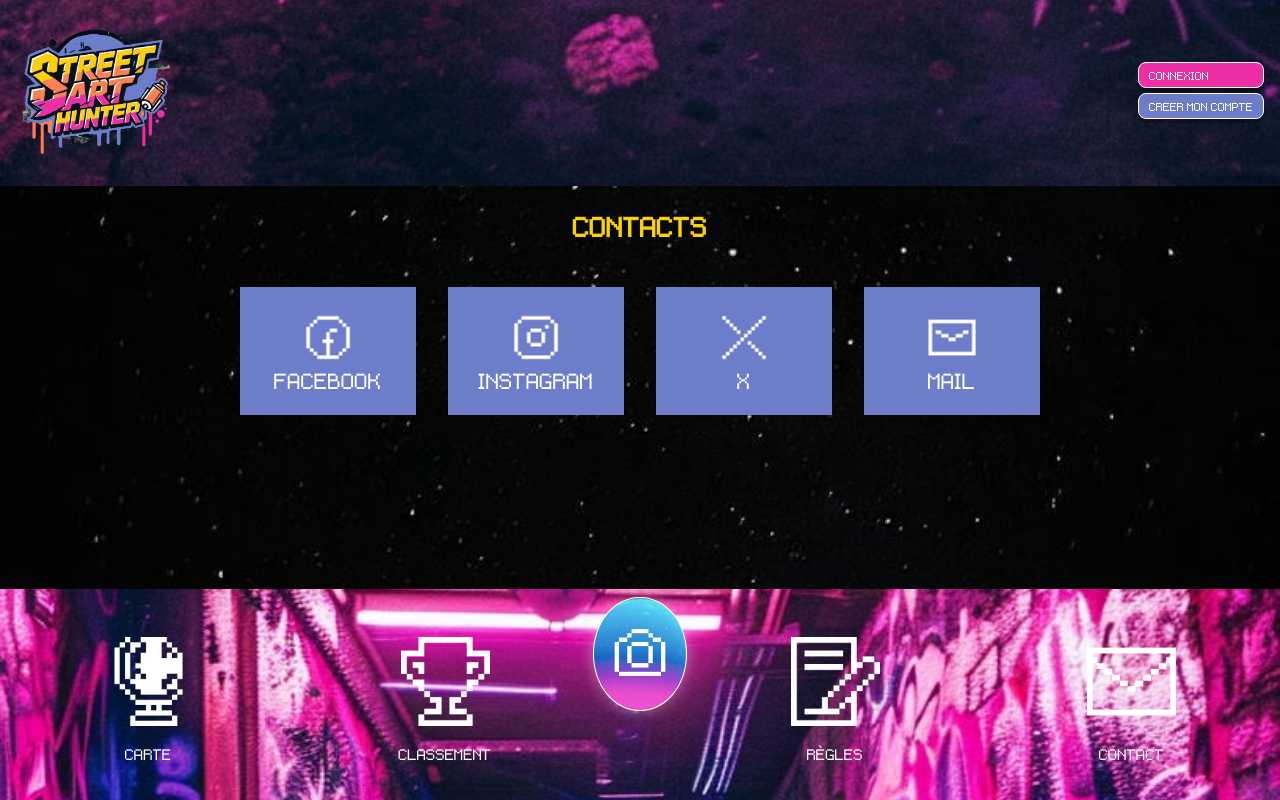
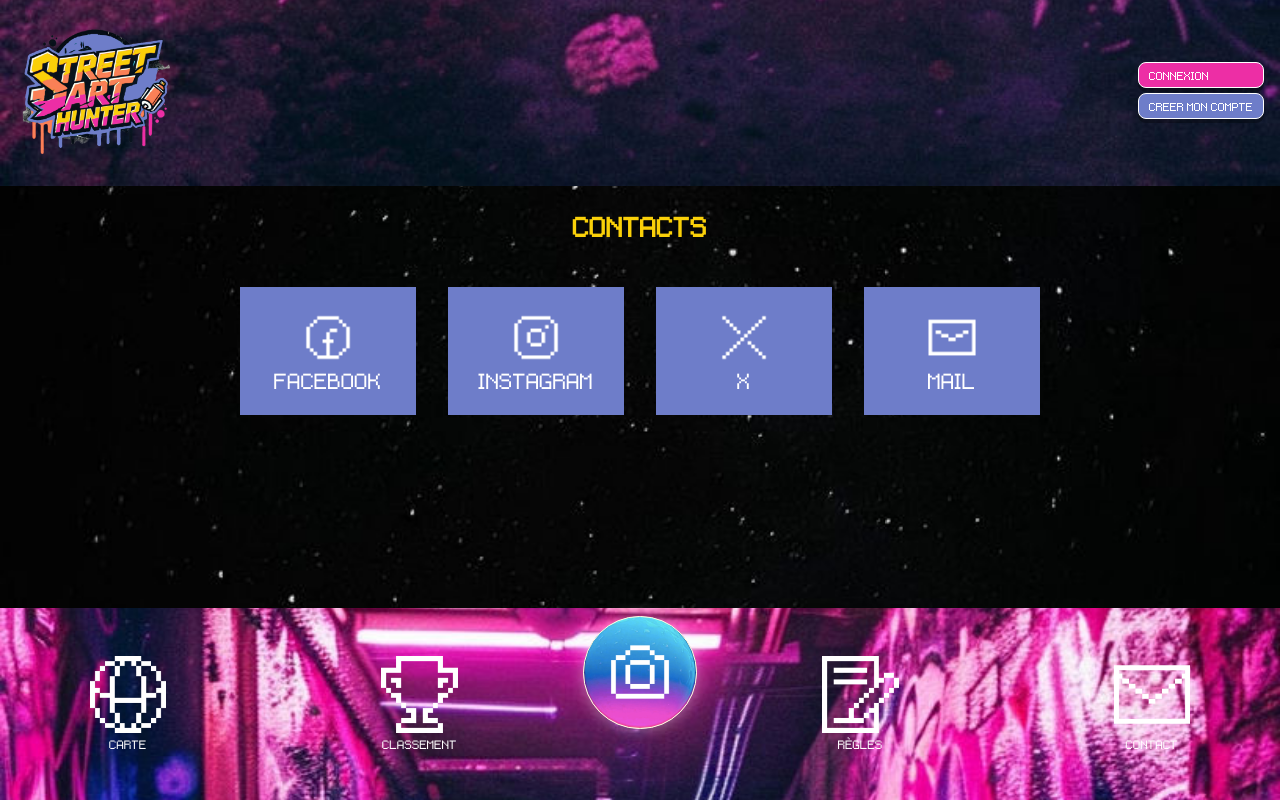
Before and after one commit to WildCodeSchool-2024-09/pixinthecity, a React (Vite) app in the folder client/: page /Contact in a window 1280 px wide. Built offline with nearby package versions, Linux system fonts and the light colour scheme; no server answers.

Commit message:
Réparation du footer

```diff
--- a/client/src/components/CSS/Footer.css
+++ b/client/src/components/CSS/Footer.css
@@ -1,48 +1,66 @@
+/* Importation des polices */
 @font-face {
   font-family: "pixeleum";
   src: url("../../assets/fonts/pixeleum-48.ttf") format("truetype");
 }
 
+/* Styles généraux pour le footer */
 footer {
   display: flex;
   flex-direction: row;
   justify-content: space-between;
-  padding-top: 0.5em;
-  padding-bottom: 2.3em;
   position: fixed;
   bottom: 0;
   width: 100%;
+  padding-top: 0.5em;
+  padding-bottom: 2.3em;
   z-index: 1000;
   background-image: url("../../assets/images/backgroundstreet.jpg");
   background-position: 0em -37em;
   background-size: cover;
 }
 
-img.icon_footer {
-  width: 30%;
-  margin-bottom: 5%;
-}
-
-img.icon_camera {
-  width: 75%;
-}
-
+/* Boutons généraux */
 .button_footer {
+  display: flex;
+  flex-direction: column;
+  align-items: center;
+  justify-content: center;
+  width: 20%;
   background-color: transparent;
   border: none;
+  padding: 1em 0;
   padding-top: 3em;
   color: white;
   font-family: "pixeleum", sans-serif;
+  text-align: center;
 }
 
+.button_footer p {
+  margin: 0;
+  line-height: 1;
+  font-size: 0.8em;
+}
+
+/* Images des boutons */
+img.icon_footer {
+  width: 30%;
+  height: auto;
+  margin-bottom: 0.5em;
+}
+
+/* Bouton caméra */
 .button_camera {
+  display: flex;
+  align-items: center;
+  justify-content: center;
   width: 10vw;
   height: 10vw;
   max-width: 8.5em;
   max-height: 8.5em;
   min-width: 7em;
   min-height: 7em;
-  border: lightyellow 1px solid;
+  border: 1px solid lightyellow;
   border-radius: 50%;
   background-image: url("../../assets/images/footer_icons/icon_camera_background.png");
   background-size: cover;
@@ -61,3 +79,7 @@
   transform: scale(0.95);
   box-shadow: 0 0 10px rgba(255, 255, 255, 0.6);
 }
+
+img.icon_camera {
+  width: 70%;
+}
--- a/client/src/pages/PagesClassiques/Contact.tsx
+++ b/client/src/pages/PagesClassiques/Contact.tsx
@@ -1,8 +1,10 @@
 import "./Contact.css";
+import Header from "../../components/Header";
 
 function Contact() {
   return (
     <>
+      <Header />
       <div className="container">
         <div className="title">
           <h1>CONTACTS</h1>
```
Also changed, not shown: client/src/assets/images/footer_icons/icon_marker.png, client/src/assets/images/footer_icons/icon_ranking.png.
